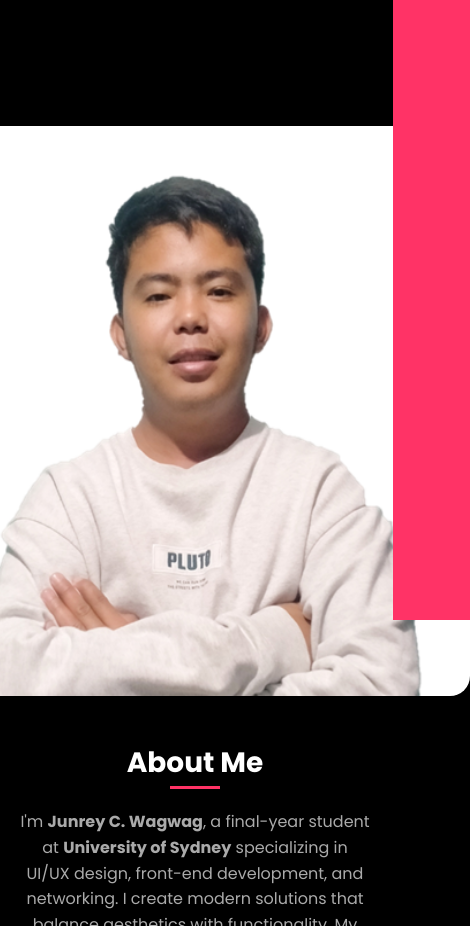
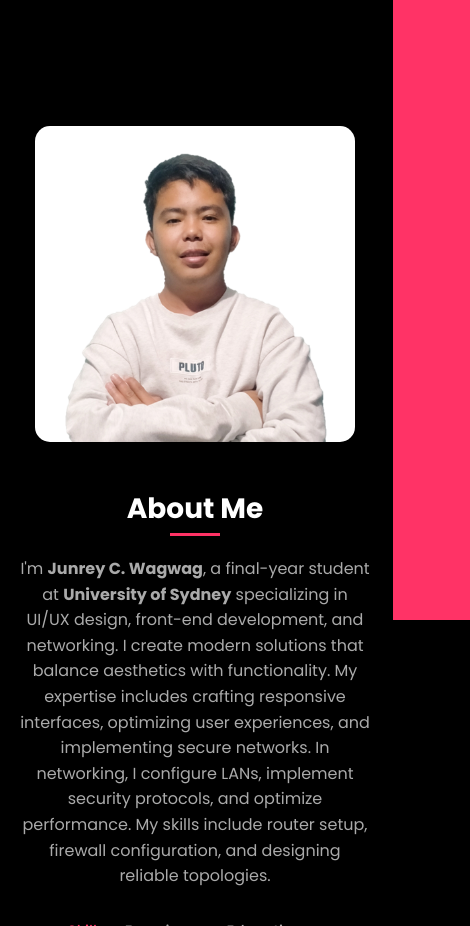
Before and after one commit to Jun-Jun22/Junie-Portfolio, a plain HTML site: page index.html in a window 390 px wide. Shown: the part 880-1806 px from the top of the page, 470 px wide, since content can reach past the window. Drawn offline with Linux system fonts and the light colour scheme.

Commit message:
changes on style

```diff
--- a/index.html
+++ b/index.html
@@ -730,6 +730,15 @@
         .service-card {
             width: 280px;
         }
+
+        /* Adjust .about-img size */
+        .about-img img {
+            width: 390px;
+            max-width: 500px;
+            height: 400px;
+            border-radius: 20px;
+            box-shadow: 0 10px 30px rgba(0, 0, 0, 0.3);
+        }
     }
 
     @media (max-width: 768px) {
@@ -737,6 +746,7 @@
             padding: 15px;
             max-width: 80%;
         }
+
         .mobile-menu-btn {
             display: block;
         }
@@ -764,6 +774,14 @@
             transition: 0.4s ease;
         }
 
+        /* Adjust .about-img size for smaller screens */
+        .about-img img {
+            width: 320px;
+            height: auto;
+            max-width: 450px;
+            border-radius: 15px;
+            box-shadow: 0 8px 25px rgba(0, 0, 0, 0.25);
+        }
         nav.active {
             right: 0;
         }
```
